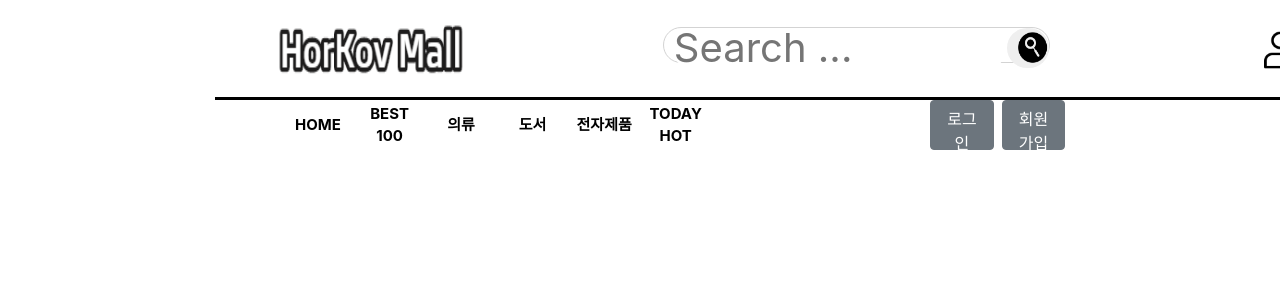
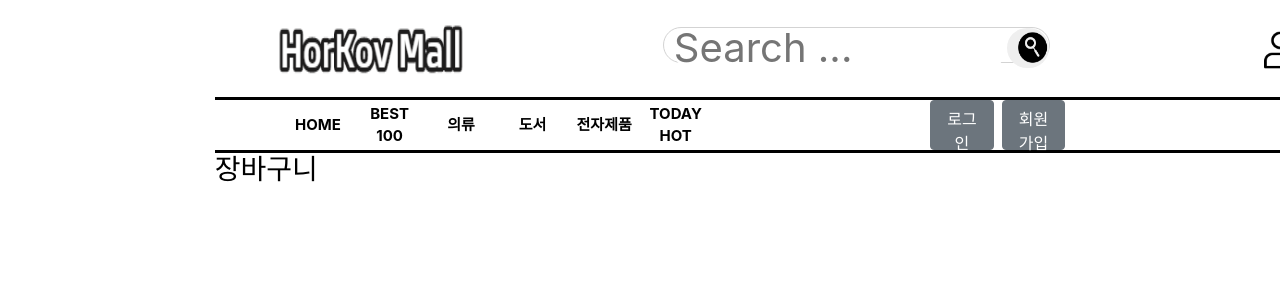
Before and after one commit to ewhdtls0/MALL-with-react-boot, a React (Create React App) app in the folder frontend/: page /Cart in a window 1280 px wide. Shown: the top 300 px of the page. Built offline with nearby package versions, Linux system fonts and the light colour scheme; no server answers.

Commit message:
장바구니페이지

```diff
--- a/frontend/src/layout/Header.js
+++ b/frontend/src/layout/Header.js
@@ -5,7 +5,6 @@ import Grid from '@material-ui/core/Grid';
 import horkov from './img/logo.png';
 import SearchBox from './component/HeaderComponents/SearchBox.js';
 import SearchIcon from './component/HeaderComponents/SearchIcon.js';
-
 import LoginBox from './component/HeaderComponents/LoginBox.js';
 import './css/Header.css';
 
--- a/frontend/src/layout/component/HeaderComponents/LoginBox.js
+++ b/frontend/src/layout/component/HeaderComponents/LoginBox.js
@@ -26,7 +26,7 @@ const LoginBox = () => {
                     </a>
                 </Grid>
                 <Grid item xs={6}>
-                    <a className="LoginBox" href="/"><div className="NoneBorder"><img src={Basket} width="30%" height="50%"></img></div></a>
+                    <a className="CartBox" href="/Cart"><div className="NoneBorder"><img src={Basket} width="30%" height="50%"></img></div></a>
                 </Grid>
             </Grid>
         </div>
--- /dev/null
+++ b/frontend/src/layout/component/HeaderComponents/views/components/CartViews.js
@@ -0,0 +1,27 @@
+import React, {Component} from 'react';
+import styled from 'styled-components';
+
+const Wrapper = styled.div`
+    height: 1020px;
+    width: 100%;
+    top: 60px;
+    z-index: 5;
+
+    color: black;
+
+    border-top: 3px solid black;
+    font-size: 25px;
+    min-width: 1300px;
+`;
+
+class ItemPages extends Component{
+    render(){
+      return(
+        <Wrapper>
+          <h3>장바구니</h3>
+        </Wrapper>
+      );
+    }
+  }
+
+export default ItemPages;
--- a/frontend/src/layout/component/Routes/NaviRoutes.js
+++ b/frontend/src/layout/component/Routes/NaviRoutes.js
@@ -8,6 +8,8 @@ import Clothes from '../MainViewComponents/views/Clothes';
 import Electronics from '../MainViewComponents/views/Electronics';
 import TodayHot from '../MainViewComponents/views/TodayHot';
 import ItemPages from '../MainViewComponents/views/components/ItemPages';
+
+import Cart from '../HeaderComponents/views/components/CartViews';
 
 export default() => (
     <Router>
@@ -20,6 +22,7 @@ export default() => (
         <Route path="/TodayHot" component={TodayHot}></Route>
 
         <Route path="/ItemPages" component={ItemPages}></Route>
+
+        <Route path="/Cart" component={Cart}></Route>
     </Router>
-
 )
```
Also changed, not shown: frontend/src/layout/component/HeaderComponents/views/Cart.js (added, +28 -0 lines), 2 other files (tests, documents, lock files or other folders).
